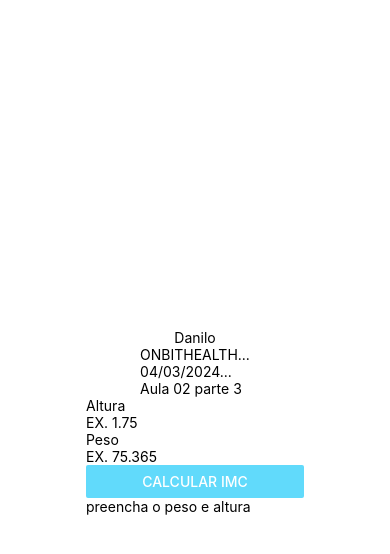
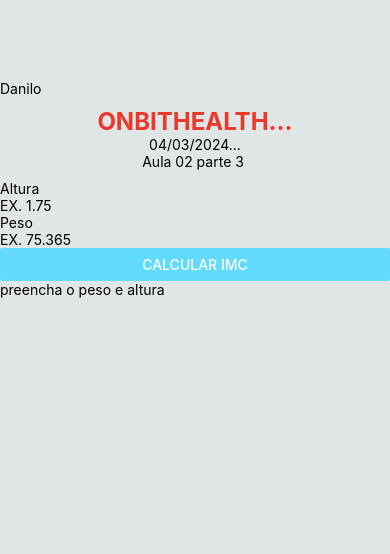
Before and after one commit to mariajhuliamira/Bitcoin1, a React Native app: screen / in a window 390 px wide. Shown: the top 554 px of the page. Built offline with nearby package versions, Linux system fonts and the light colour scheme.

Commit message:
Style do App Aula 03 parte 1 stilo do titulo 06-05-2024

```diff
--- a/App.js
+++ b/App.js
@@ -1,13 +1,14 @@
 
 import { StyleSheet, Text, View } from 'react-native';
 import Title from './src/components/Title/index';
-import Main from './src/components/Main/index';
+import Form from './src/components/form';
+
 export default function App() {
   return (
     <View style={styles.container}>
       <Text>Danilo</Text>
       <Title/>
-      <Main/>
+      <Form/>
 
       </View>
   );
@@ -16,9 +17,8 @@
 const styles = StyleSheet.create({
   container: {
     flex: 1,
-    backgroundColor: '#fff',
-    alignItems: 'center',
+    backgroundColor: '#e0e5e5',
+    paddingTop: 80,
 
-    justifyContent: 'center',
   },
 });
--- a/src/components/Main/index.js
+++ /dev/null
@@ -1,12 +0,0 @@
-import React from "react";
-import { View } from "react-native";
-import Form from "../form/";
-
-export default function Main(){
-    return(
-        <View>
-
-      <Form/>
-        </View>
-    );
-}
--- a/src/components/Title/index.js
+++ b/src/components/Title/index.js
@@ -1,10 +1,11 @@
 import React from "react";
 import { View, Text } from "react-native";
+import styles from "./style";
 
 export default function Title(){
     return(
-        <View>
-            <Text>ONBITHEALTH...</Text>
+        <View style={styles.BoxTitle}>
+            <Text style={styles.texTitle}>ONBITHEALTH...</Text>
             <Text>04/03/2024...</Text>
             <Text>Aula 02 parte 3 </Text>
         </View>
--- /dev/null
+++ b/src/components/Title/style.js
@@ -0,0 +1,16 @@
+import { StyleSheet } from "react-native";
+
+const styles = StyleSheet.create({
+   BoxTitle: {
+        alignItems: "center",
+        justifyContent: "center",
+        padding: 10,
+
+    },
+    texTitle: {
+        color: "#EA3829",
+        fontSize: 24,
+        fontWeight: "bold",
+    },
+});
+export default styles
```
Also changed, not shown: src/components/form/ResultImc/style.js (added), src/components/form/style.js (added).
